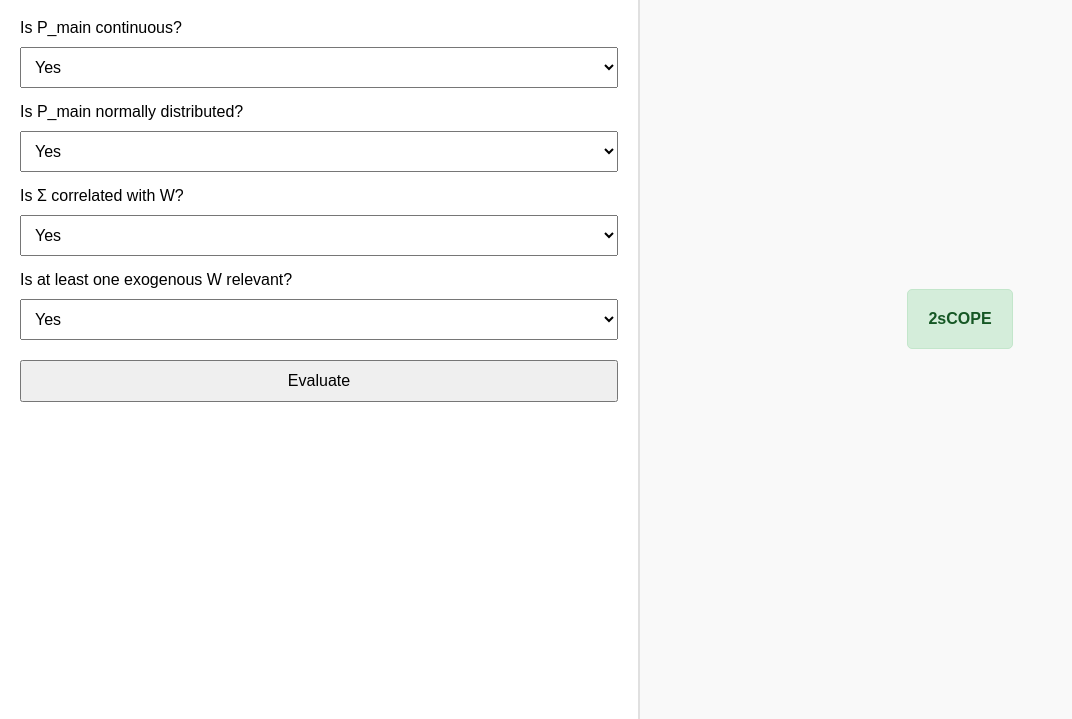
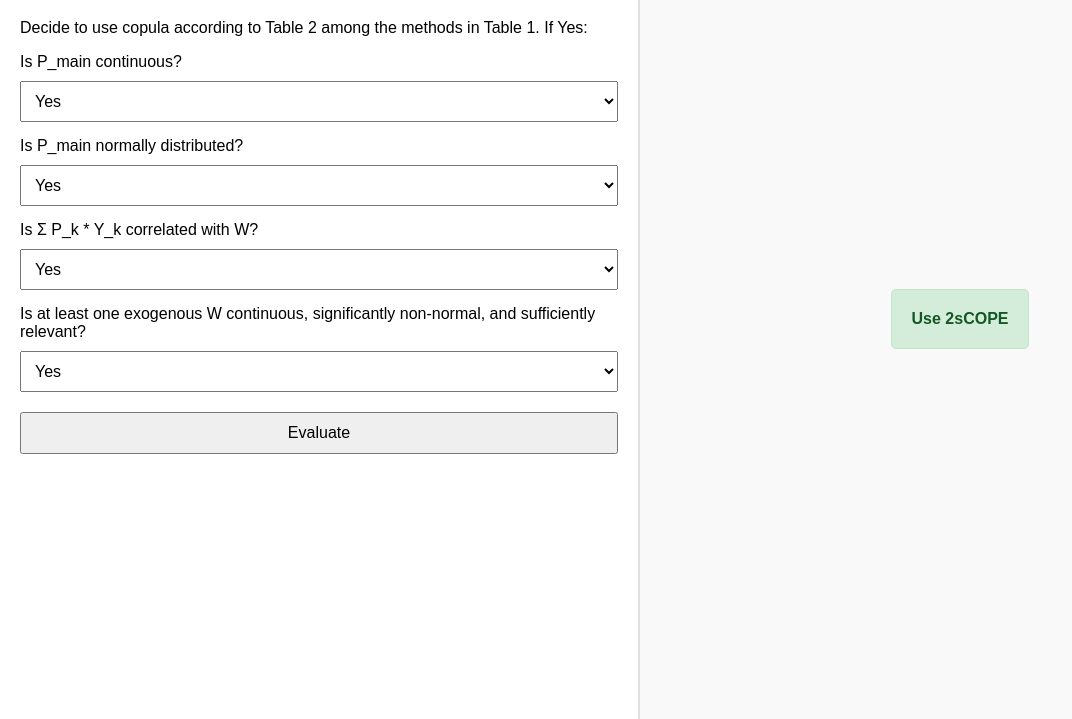
Before and after one commit to Unknown8866/flowchart, a plain HTML site: page index.html in a window 1280 px wide. Both pictures are taken after a click on the button "Evaluate". Shown: the part 81-800 px from the top of the page, without its empty margins (0-1072 px from the left). Drawn offline with Linux system fonts and the light colour scheme.

Commit message:
Update index.html

```diff
--- a/index.html
+++ b/index.html
@@ -60,13 +60,21 @@
       display: none;
       text-align: center;
     }
+    .notice {
+      background-color: #e7f3fe;
+      border-left: 6px solid #2196F3;
+      padding: 10px;
+      margin-bottom: 20px;
+      font-size: 16px;
+    }
   </style>
 </head>
 <body>
-  <!-- 左侧面板 -->
+  <!-- Left panel -->
   <div class="left-panel">
     <div class="container">
       <h1>Flowchart Decision Tool</h1>
+      <p>Decide to use copula according to Table 2 among the methods in Table 1. If Yes:</p >
       <div class="form-group">
         <label for="p_main_continuous">Is P_main continuous?</label>
         <select id="p_main_continuous">
@@ -82,14 +90,14 @@
         </select>
       </div>
       <div class="form-group">
-        <label for="correlation">Is Σ correlated with W?</label>
+        <label for="correlation">Is Σ P_k * Y_k correlated with W?</label>
         <select id="correlation">
           <option value="yes">Yes</option>
           <option value="no">No</option>
         </select>
       </div>
       <div class="form-group">
-        <label for="exogenous_w">Is at least one exogenous W relevant?</label>
+        <label for="exogenous_w">Is at least one exogenous W continuous, significantly non-normal, and sufficiently relevant?</label>
         <select id="exogenous_w">
           <option value="yes">Yes</option>
           <option value="no">No</option>
@@ -99,47 +107,44 @@
     </div>
   </div>
 
-  <!-- 右侧面板 -->
+  <!-- Right panel -->
   <div class="right-panel">
     <div class="result" id="result">Result will be displayed here</div>
   </div>
 
   <script>
-    function copulaDecision(P_main_continuous, P_main_normal, sum_Pk_Yk_correlated, W_continuous_and_relevant) {
-      // Step 1
+    function determineMethod(P_main_continuous, P_main_normal, sum_Pk_Yk_correlated, W_continuous_and_relevant) {
+      // Step 1: Check if P_main is continuous
       if (!P_main_continuous) {
         return "Use SORE (Qian and Xie 2024)";
       }
 
-      // Step 2
+      // Step 2: Check if P_main is normally distributed
       if (P_main_normal) {
-        // Step 3.b
+        // Step 3b: Check if at least one exogenous W is continuous, significantly non-normal, and sufficiently relevant
         if (W_continuous_and_relevant) {
-          return "2sCOPE";
+          return "Use 2sCOPE";
         } else {
           return "Check potential bias using bootstrap";
         }
       } else {
-        // Step 3.a
+        // Step 3a: Check if Σ P_k * Y_k is correlated with W
         if (sum_Pk_Yk_correlated) {
-          return "2sCOPE or MLE (Hashka 2022 or SORE)";
+          return "Use 2sCOPE or MLE (Haschka 2022) or SORE";
         } else {
-          return "P&G";
+          return "Use P&G";
         }
       }
     }
 
     function evaluateFlowchart() {
-      // 获取用户输入
-      const P_main_continuous = document.getElementById('p_main_continuous').value === 'yes';
-      const P_main_normal = document.getElementById('p_main_normal').value === 'yes';
-      const sum_Pk_Yk_correlated = document.getElementById('correlation').value === 'yes';
-      const W_continuous_and_relevant = document.getElementById('exogenous_w').value === 'yes';
+      const p_main_continuous = document.getElementById('p_main_continuous').value === 'yes';
+      const p_main_normal = document.getElementById('p_main_normal').value === 'yes';
+      const correlation = document.getElementById('correlation').value === 'yes';
+      const exogenous_w = document.getElementById('exogenous_w').value === 'yes';
 
-      // 调用 copulaDecision 函数
-      const result = copulaDecision(P_main_continuous, P_main_normal, sum_Pk_Yk_correlated, W_continuous_and_relevant);
+      const result = determineMethod(p_main_continuous, p_main_normal, correlation, exogenous_w);
 
-      // 显示结果
       const resultDiv = document.getElementById('result');
       resultDiv.style.display = 'block';
       resultDiv.textContent = result;
```
